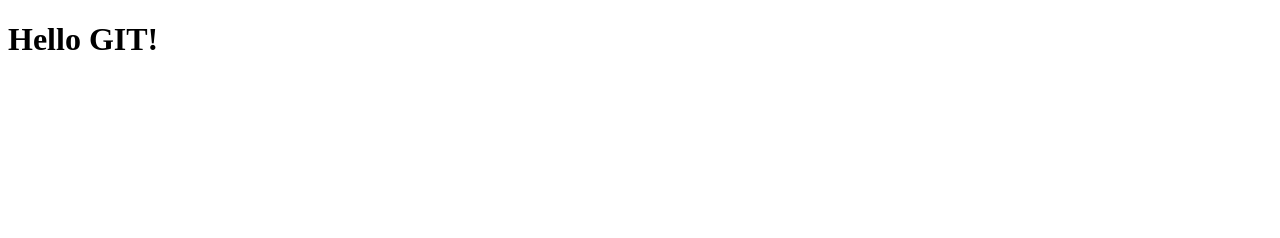
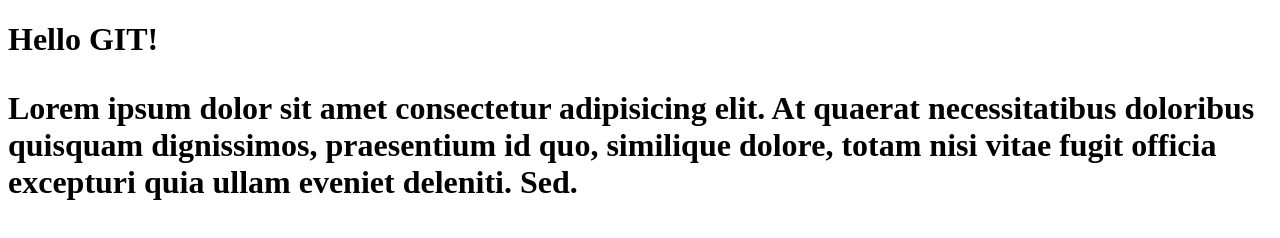
Before and after one commit to krzysztof-siedlecki/git-course-4, a plain HTML site: page index.html in a window 1280 px wide. Drawn offline with Linux system fonts and the light colour scheme.

Commit message:
added paragraph into index.html

```diff
--- a/index.html
+++ b/index.html
@@ -8,5 +8,9 @@
 </head>
 <body>
    <h1>Hello GIT!<h1>
+
+    <p>
+        Lorem ipsum dolor sit amet consectetur adipisicing elit. At quaerat necessitatibus doloribus quisquam dignissimos, praesentium id quo, similique dolore, totam nisi vitae fugit officia excepturi quia ullam eveniet deleniti. Sed.
+    </p>
 </body>
 </html>
```
